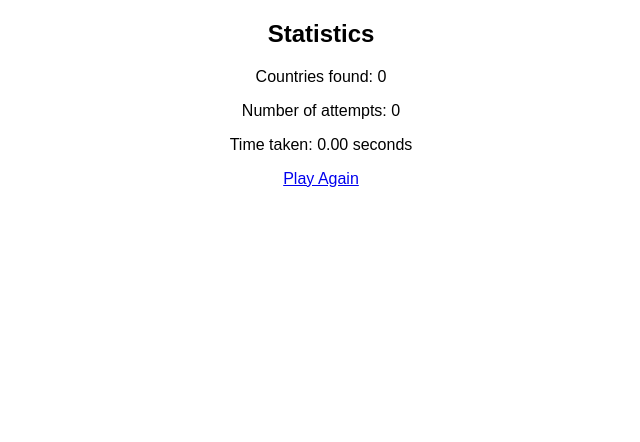
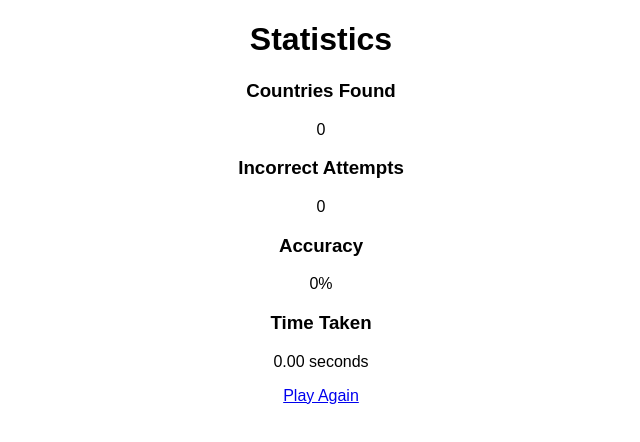
Before and after one commit to lefranc-sacha/projetWeb3_groupe22, a React (Create React App) app: page /statistics in a window 1280 px wide. Shown: the top 442 px of the page, without its empty margins (319-959 px from the left). Built offline with nearby package versions, Linux system fonts and the light colour scheme.

Commit message:
Correction nombre d'essaie

```diff
--- a/package.json
+++ b/package.json
@@ -7,6 +7,7 @@
     "@testing-library/react": "^13.4.0",
     "@testing-library/user-event": "^13.5.0",
     "d3": "^7.9.0",
+    "d3-game": "file:",
     "react": "^18.3.1",
     "react-dom": "^18.3.1",
     "react-router-dom": "^6.27.0",
--- a/src/components/Game.js
+++ b/src/components/Game.js
@@ -3,12 +3,14 @@ import * as d3 from 'd3';
 import { useNavigate } from 'react-router-dom';
 
 const Game = () => {
-  const [attempts, setAttempts] = useState(0);
+  const [totalAttempts, setTotalAttempts] = useState(0);
+  const [incorrectAttempts, setIncorrectAttempts] = useState(0);
   const [startTime, setStartTime] = useState(Date.now());
   const [randomCountry, setRandomCountry] = useState(null);
   const [countriesFound, setCountriesFound] = useState(0);
+  const [gameEnded, setGameEnded] = useState(false); // New state to track if the game has ended
   const navigate = useNavigate();
-  const [countries, setCountries] = useState([]); // Nouvel état pour stocker les pays
+  const [countries, setCountries] = useState([]);
 
   useEffect(() => {
     const width = 600;
@@ -36,7 +38,7 @@ const Game = () => {
 
     d3.json('https://raw.githubusercontent.com/holtzy/D3-graph-gallery/master/DATA/world.geojson').then(world => {
       const loadedCountries = world.features;
-      setCountries(loadedCountries);  // Stocke les pays dans l'état React
+      setCountries(loadedCountries);
       const initialRandomCountry = selectRandomCountry(loadedCountries);
       setRandomCountry(initialRandomCountry);
       drawMap(loadedCountries, initialRandomCountry, svg, path, projection);
@@ -55,7 +57,6 @@ const Game = () => {
   };
 
   const drawMap = (countriesList, randomCountry, svg, path, projection) => {
-    // Supprimer les anciens pays avant de redessiner
     svg.selectAll('g').remove();
 
     const countryPaths = svg.append('g')
@@ -74,28 +75,37 @@ const Game = () => {
       })
       .on('mouseout', function (event, d) {
         if (d3.select(this).style('fill') !== 'green') {
-          d3.select(this).style('fill', '#69b3a2'); // Ne change que si ce n'est pas le bon pays (vert)
+          d3.select(this).style('fill', '#69b3a2');
         }
       })
       .on('click', function (event, d) {
-        setAttempts(prev => prev + 1);
+        console.log("Clicked country:", d.properties.name);
+        setTotalAttempts(prev => {
+            console.log("Previous total attempts:", prev);
+            return prev + 1;
+        });
+
         if (d.properties.name === randomCountry.properties.name) {
           d3.select(this).style('fill', 'green');
           setCountriesFound(prev => {
             const newCount = prev + 1;
             if (newCount === 3) {
-              endGame();
+              setGameEnded(true);  // Set gameEnded to true instead of navigating immediately
             } else {
               setTimeout(() => {
                 resetCountriesColor(svg);
-                const newRandomCountry = selectRandomCountry(countriesList); // Sélectionne un nouveau pays
-                drawMap(countriesList, newRandomCountry, svg, path, projection); // Redessine la carte avec le nouveau pays
+                const newRandomCountry = selectRandomCountry(countriesList);
+                drawMap(countriesList, newRandomCountry, svg, path, projection);
               }, 1000);
             }
             return newCount;
           });
         } else {
           d3.select(this).style('fill', 'red');
+          setIncorrectAttempts(prev => {
+            console.log("Incorrect attempt made, previous incorrect attempts:", prev);
+            return prev + 1;
+          });
         }
       });
 
@@ -118,8 +128,19 @@ const Game = () => {
   const endGame = () => {
     const endTime = Date.now();
     const timeTaken = (endTime - startTime) / 1000;
-    navigate('/statistics', { state: { attempts, timeTaken, countriesFound: 3 } });
+
+    console.log("Total attempts at end:", totalAttempts);
+    console.log("Incorrect attempts at end:", incorrectAttempts);
   };
+
+  // Monitor the gameEnded state and navigate when it changes
+  useEffect(() => {
+    if (gameEnded) {
+      const endTime = Date.now();
+      const timeTaken = (endTime - startTime) / 1000;
+      navigate('/statistics', { state: { totalAttempts, incorrectAttempts, timeTaken, countriesFound: 3 } });
+    }
+  }, [gameEnded, totalAttempts, incorrectAttempts, startTime, navigate]);
 
   return (
     <div>
--- a/src/components/Statistics.js
+++ b/src/components/Statistics.js
@@ -3,15 +3,49 @@ import { useLocation, Link } from 'react-router-dom';
 
 const Statistics = () => {
   const location = useLocation();
-  const { attempts, timeTaken, countriesFound } = location.state || { attempts: 0, timeTaken: 0, countriesFound: 0 };
+  const { totalAttempts, incorrectAttempts, timeTaken, countriesFound } = location.state || {
+    totalAttempts: 0,
+    incorrectAttempts: 0,
+    timeTaken: 0,
+    countriesFound: 0
+  };
+
+  const accuracy = totalAttempts ?
+    ((totalAttempts - incorrectAttempts) / totalAttempts * 100).toFixed(1) :
+    0;
 
   return (
-    <div>
-      <h2>Statistics</h2>
-      <p>Countries found: {countriesFound}</p>
-      <p>Number of attempts: {attempts}</p>
-      <p>Time taken: {timeTaken.toFixed(2)} seconds</p>
-      <Link to="/">Play Again</Link>
+    <div className="max-w-md mx-auto mt-8 p-6 bg-white rounded-lg shadow-lg">
+      <h1 className="text-2xl font-bold text-center mb-6">Statistics</h1>
+
+      <div className="grid grid-cols-2 gap-4 mb-4">
+        <div className="bg-slate-100 p-4 rounded-lg">
+          <h3 className="text-sm font-medium text-slate-500">Countries Found</h3>
+          <p className="text-2xl font-bold">{countriesFound}</p>
+        </div>
+
+        <div className="bg-slate-100 p-4 rounded-lg">
+          <h3 className="text-sm font-medium text-slate-500">Incorrect Attempts</h3>
+          <p className="text-2xl font-bold">{incorrectAttempts}</p>
+        </div>
+
+        <div className="bg-slate-100 p-4 rounded-lg">
+          <h3 className="text-sm font-medium text-slate-500">Accuracy</h3>
+          <p className="text-2xl font-bold">{accuracy}%</p>
+        </div>
+      </div>
+
+      <div className="bg-slate-100 p-4 rounded-lg text-center mb-4">
+        <h3 className="text-sm font-medium text-slate-500">Time Taken</h3>
+        <p className="text-2xl font-bold">{timeTaken.toFixed(2)} seconds</p>
+      </div>
+
+      <Link
+        to="/game"
+        className="block w-full text-center bg-blue-600 text-white py-2 px-4 rounded-lg hover:bg-blue-700 transition-colors"
+      >
+        Play Again
+      </Link>
     </div>
   );
 };
```
Also changed, not shown: 1 other file (tests, documents, lock files or other folders).
